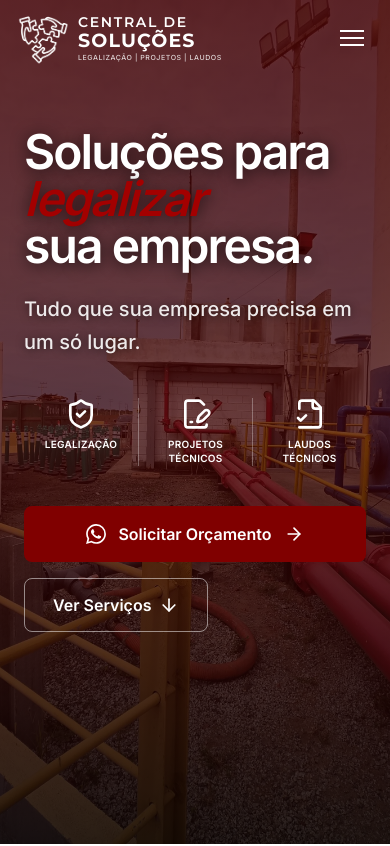
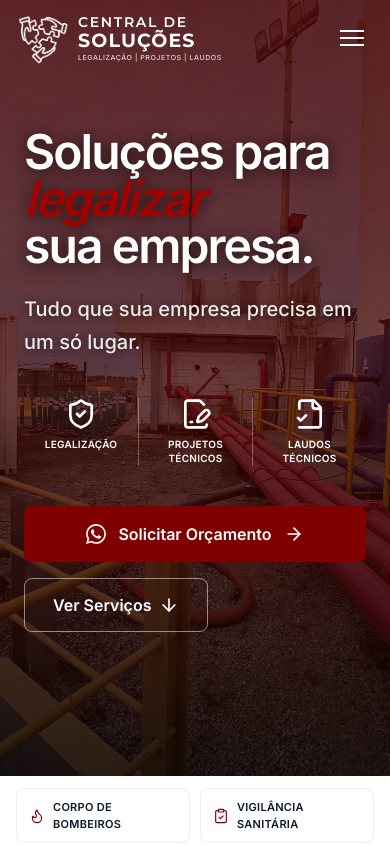
Before and after one commit to BarcelosMoises/Landing-Page-Central, a Next.js app: page / in a window 390 px wide. Shown: the top 846 px of the page. Built offline with nearby package versions, Linux system fonts and the light colour scheme.

Commit message:
feat(home): inserir faixa de órgãos reguladores abaixo da hero
- Adiciona OrgaosReguladores logo apos a hero, antes de MetricasEmpresa
- Reduz altura da hero para hero + faixa caberem na primeira tela
- Desktop: min-h-[58vh] -> lg:min-h-[64vh]; mobile: min-h-[92dvh]

```diff
--- a/app/(homepage)/page.tsx
+++ b/app/(homepage)/page.tsx
@@ -10,6 +10,7 @@ import { MapaAtuacao } from "@/components/MapaAtuacao";
 import { Glossario } from "@/components/Glossario";
 import { FormularioOrcamento } from "@/components/FormularioOrcamento";
 import { HeroCarrossel } from "@/components/HeroCarrossel";
+import { OrgaosReguladores } from "@/components/OrgaosReguladores";
 import { getServicosPorCategoria, getWhatsAppUrl } from "@/data/servicos";
 
 export const metadata: Metadata = {
@@ -70,11 +71,11 @@ export default function HomePage() {
       <JsonLd data={websiteJsonLd} />
       <NavPrimaria />
       <main id="conteudo-principal" aria-label="Página inicial da Central de Soluções">
-        <section id="hero" aria-labelledby="hero-heading" className="relative min-h-[100dvh] overflow-hidden sm:min-h-[90vh]">
+        <section id="hero" aria-labelledby="hero-heading" className="relative min-h-[92dvh] overflow-hidden sm:min-h-[58vh] lg:min-h-[64vh]">
           <HeroCarrossel imagens={HERO_IMAGENS} />
           <div aria-hidden="true" className="absolute inset-0 bg-black/35" />
           <div aria-hidden="true" className="absolute inset-0 bg-gradient-to-b from-[#4f0101]/75 via-[#4f0101]/55 to-[#0a0000]/75" />
-          <div className="relative z-10 flex min-h-[100dvh] items-start sm:min-h-[90vh] sm:items-center">
+          <div className="relative z-10 flex min-h-[92dvh] items-start sm:min-h-[58vh] sm:items-center lg:min-h-[64vh]">
             <div className="mx-auto w-full max-w-7xl px-6 pb-12 pt-32 sm:px-6 sm:py-24 lg:px-8">
               <div className="max-w-3xl">
                 <h1 id="hero-heading" className="max-w-[350px] text-5xl font-extrabold leading-[0.98] tracking-[-0.04em] text-white sm:max-w-3xl sm:text-5xl md:text-6xl" style={{ textShadow: "0 2px 16px rgba(0,0,0,0.7)" }}>
@@ -105,6 +106,7 @@ export default function HomePage() {
             </div>
           </div>
         </section>
+        <OrgaosReguladores />
         <MetricasEmpresa />
         <TrustBar />
         <section id="servicos" aria-label="Serviços da Central de Soluções"><ServicosTabs legalizacao={servicosLegalizacao} projetos={servicosProjetos} laudos={servicosLaudos} /></section>
```
